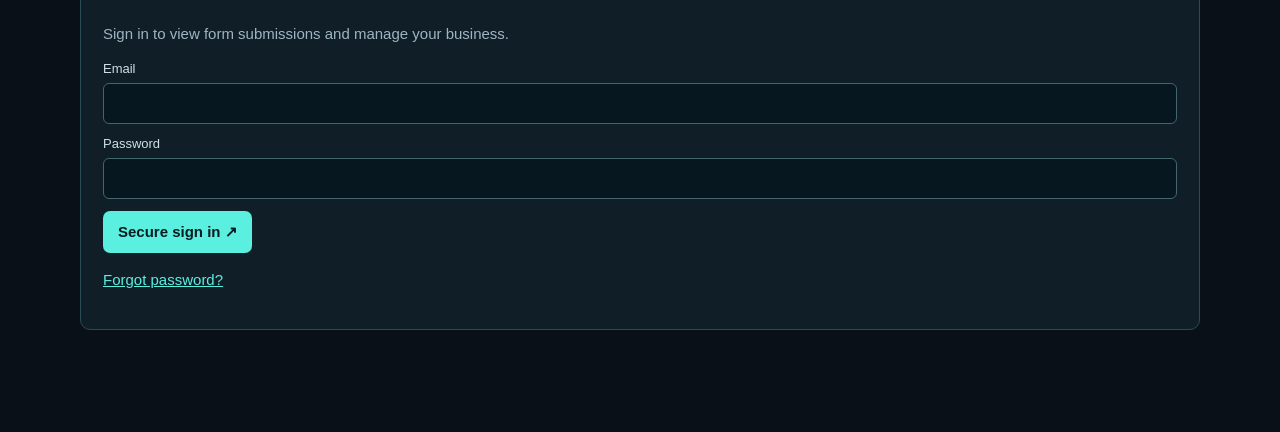
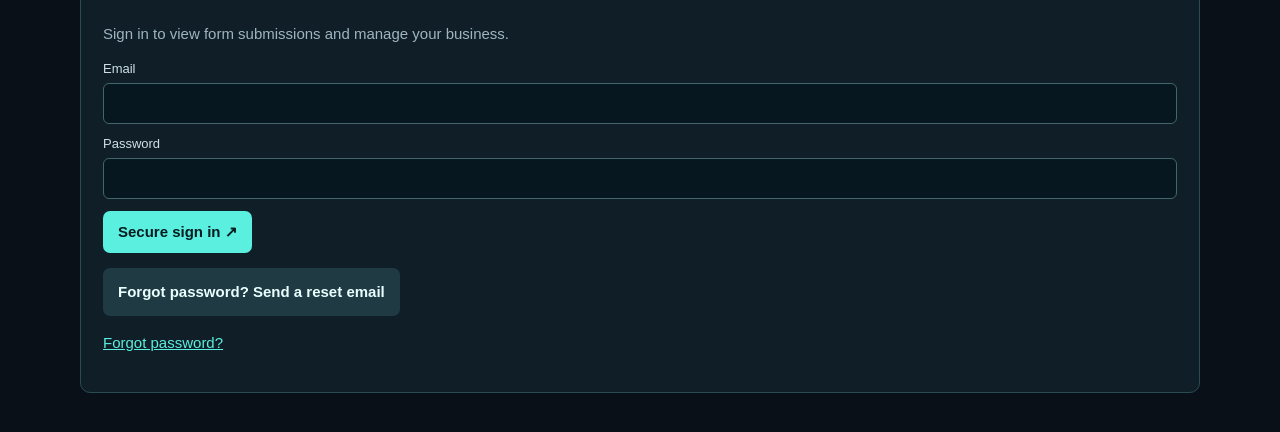
Before and after one commit to benbeveridge83/ColesAutoDetailing, a plain HTML site: page dashboard.html in a window 1280 px wide. Shown: the part 236-668 px from the top of the page. Drawn offline with Linux system fonts and the light colour scheme; a script that the page names is missing.

Commit message:
Add secure Supabase password-reset request to Parker login

```diff
--- a/dashboard.html
+++ b/dashboard.html
@@ -7,7 +7,7 @@
 <header><nav><strong>COLE'S ✦ <span style="color:#5aefdf">PARKER'S OFFICE</span></strong><div><a href="index.html">Public website ↗</a> &nbsp; <button id="signout" class="secondary">Sign out</button></div></nav></header>
 <main>
 <section id="login"><h1>Welcome back, Parker.</h1><p>Sign in to view form submissions and manage your business.</p>
-<form id="loginForm"><label>Email<input name="email" type="email" autocomplete="username" required></label><label>Password<input name="password" type="password" autocomplete="current-password" required></label><button type="submit">Secure sign in ↗</button></form><p><a href="reset-password.html">Forgot password?</a></p>
+<form id="loginForm"><label>Email<input name="email" type="email" autocomplete="username" required></label><label>Password<input name="password" type="password" autocomplete="current-password" required></label><button type="submit">Secure sign in ↗</button></form><p><button type="button" id="forgotPassword" class="secondary">Forgot password? Send a reset email</button></p><p id="recoveryStatus" role="status" aria-live="polite"></p><p><a href="reset-password.html">Forgot password?</a></p>
 </section>
 <div id="office" class="hidden">
 <h1>Business command center.</h1><p>Keep track of new requests, customers, completed jobs, revenue, services, and before-and-after photos.</p>
```
